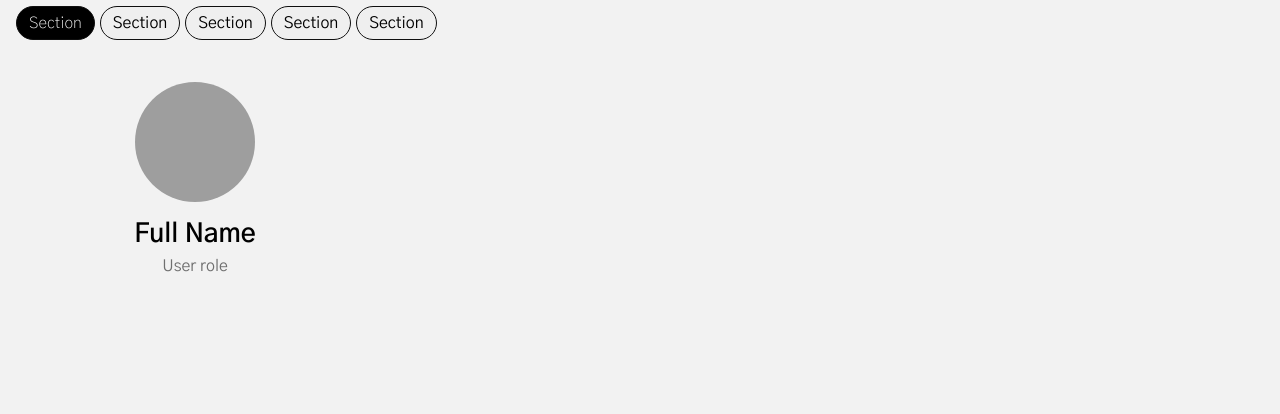
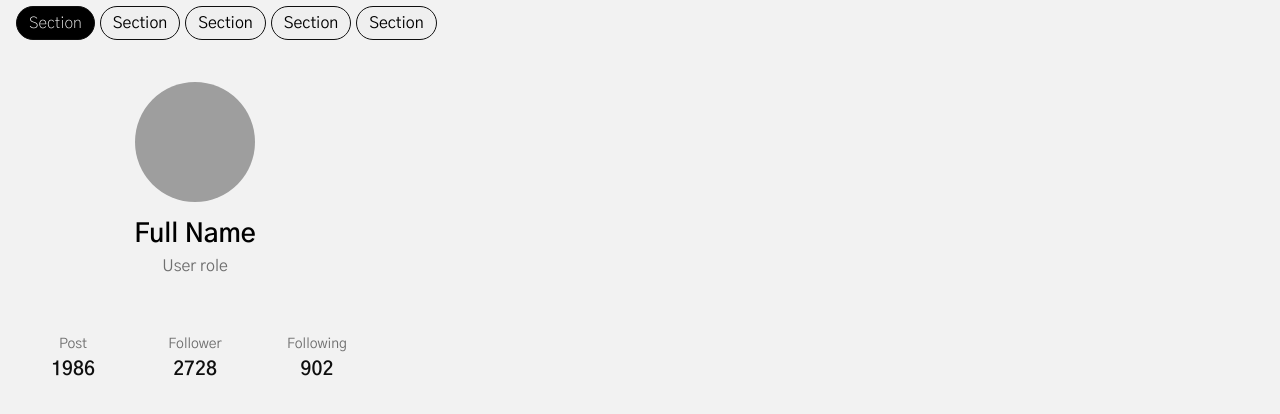
Before and after one commit to xxidbr9/binar-intro-to-html, a website: page contributors/agriadhiatma24/index.html in a window 1280 px wide. Shown: the part 74-488 px from the top of the page. Drawn offline with Linux system fonts and the light colour scheme; grey boxes are pictures that could not be loaded.

Commit message:
feat: add post, follower, and following as a counter row & styling

```diff
--- a/contributors/agriadhiatma24/index.html
+++ b/contributors/agriadhiatma24/index.html
@@ -51,4 +51,21 @@
     </div>
   </div>
   <!-- Profile Card End -->
+
+  <!-- Counter Row Start -->
+  <div class="counter-row">
+    <div class="column-post">
+      <p>Post</p>
+      <h4>1986</h4>
+    </div>
+    <div class="column-follower">
+      <p>Follower</p>
+      <h4>2728</h4>
+    </div>
+    <div class="column-following">
+      <p>Following</p>
+      <h4>902</h4>
+    </div>
+  </div>
+  <!-- Counter Row End -->
 </body>
--- a/contributors/agriadhiatma24/style.css
+++ b/contributors/agriadhiatma24/style.css
@@ -1,3 +1,4 @@
+/* stylelint-disable no-descending-specificity */
 :root {
   --bg: #f2f2f2;
   --font-mid: rgb(255 255 255 / 40%);
@@ -127,3 +128,40 @@ body {
   line-height: 24px;
   color: #6f6f6f;
 }
+
+/* COUNTER ROW */
+.counter-row {
+  display: flex;
+  padding: 24px 16px;
+  align-items: flex-start;
+  gap: 8px;
+  align-self: stretch;
+}
+
+.counter-row .column-post,
+.column-follower,
+.column-following {
+  flex-direction: column;
+  align-items: center;
+  gap: 4px;
+  flex: 1 0 0;
+}
+
+.counter-row p {
+  color: #6f6f6f;
+  text-align: center;
+  font-size: 14px;
+  font-weight: 500;
+  line-height: 20px;
+}
+
+.counter-row h4 {
+  color: #0f0f0f;
+  margin-top: 4px;
+  text-align: center;
+  font-size: 19px;
+  font-weight: 600;
+  line-height: 24px;
+}
+
+/* stylelint-enable no-descending-specificity */
```
